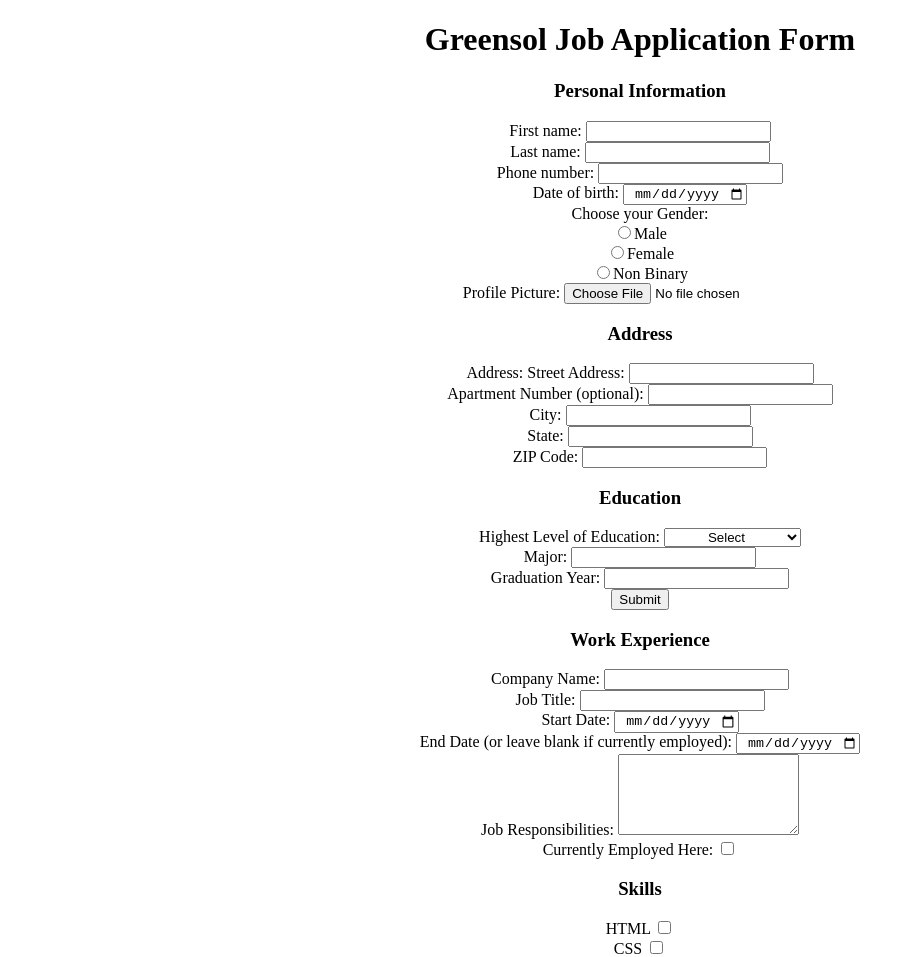
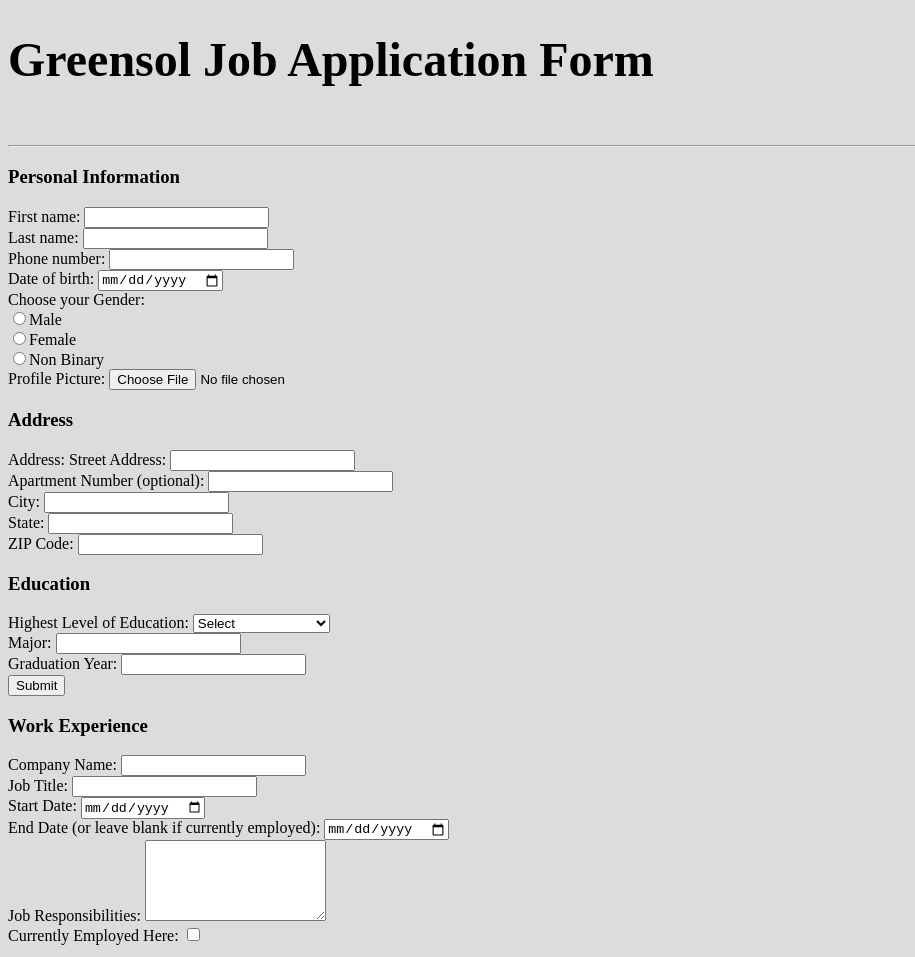
Before and after one commit to javyW/greensolJobApplication, a plain HTML site: page index.html in a window 1280 px wide. Shown: the top 957 px of the page, without its empty margins (0-915 px from the left). Drawn offline with Linux system fonts and the light colour scheme.

Commit message:
feat: pushing basic css

```diff
--- a/index.html
+++ b/index.html
@@ -9,6 +9,8 @@
 <body>
     <div class="container">
     <h1>Greensol Job Application Form <span class="title"></span></h1>
+    <br>
+    <hr>
 
         <div class="defaultsection">
         <form>
@@ -189,8 +191,8 @@
             <label for="github_profile">GitHub Profile URL:</label><br>
             <input type="url" id="github_profile" name="github_profile"><br>
 
+            <label for="why_work_here">Why Do You Want to Work Here?:</label><br>
             <textarea id="why_work_here" name="why_work_here" rows="5"></textarea><br>
-            <label for="why_work_here">Why Do You Want to Work Here?:</label><br>
 
             <input type="file" id="resume" name="resume" accept=".pdf,.docx"><br>
             <label for="resume">Upload Resume:</label>
--- a/style.css
+++ b/style.css
@@ -1,3 +1,14 @@
 * {
-    text-align: center;
+    text-align: left;
 }
+
+h1{
+    font-size: 300%
+
+}
+
+body {
+    font-family: 'Times New Roman', Times, serif;
+    background-color: gainsboro;
+
+}
```
